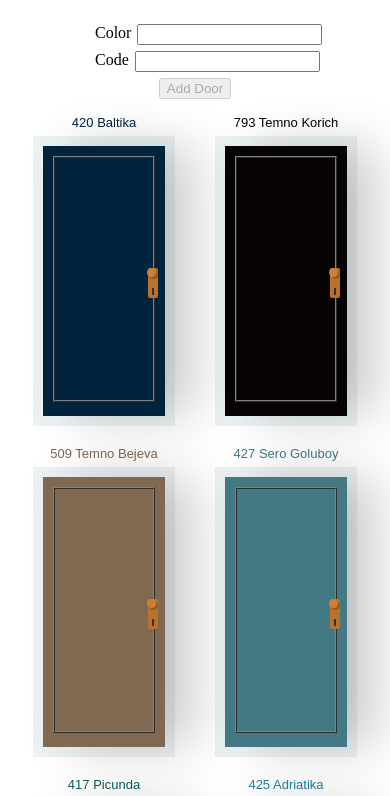
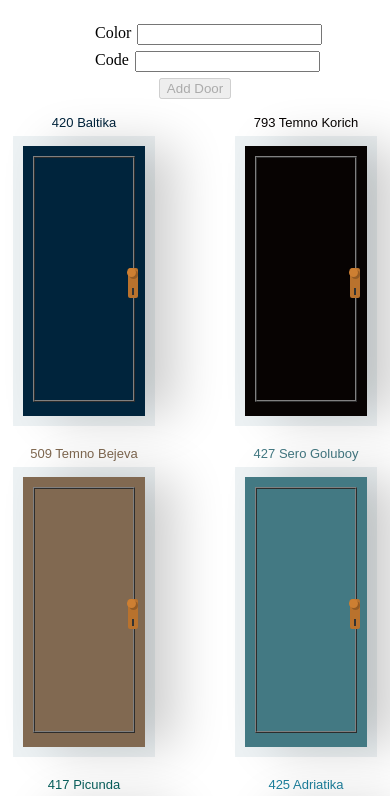
Before and after one commit to narek1993x/door-colors, a React (Vite) app: page / in a window 390 px wide. Shown: the top 796 px of the page. Built offline with nearby package versions, Linux system fonts and the light colour scheme.

Commit message:
Update styles

```diff
--- a/src/App.scss
+++ b/src/App.scss
@@ -31,14 +31,14 @@
   }
 }
 
-@media screen and (max-width: 640px) {
+@media screen and (max-width: 991px) {
   .App {
     max-width: 100vw;
     padding: 16px 0px;
   }
 
   .doors {
-    gap: 30px 60px;
     justify-content: center;
+    gap: 30px 100px;
   }
 }
```
